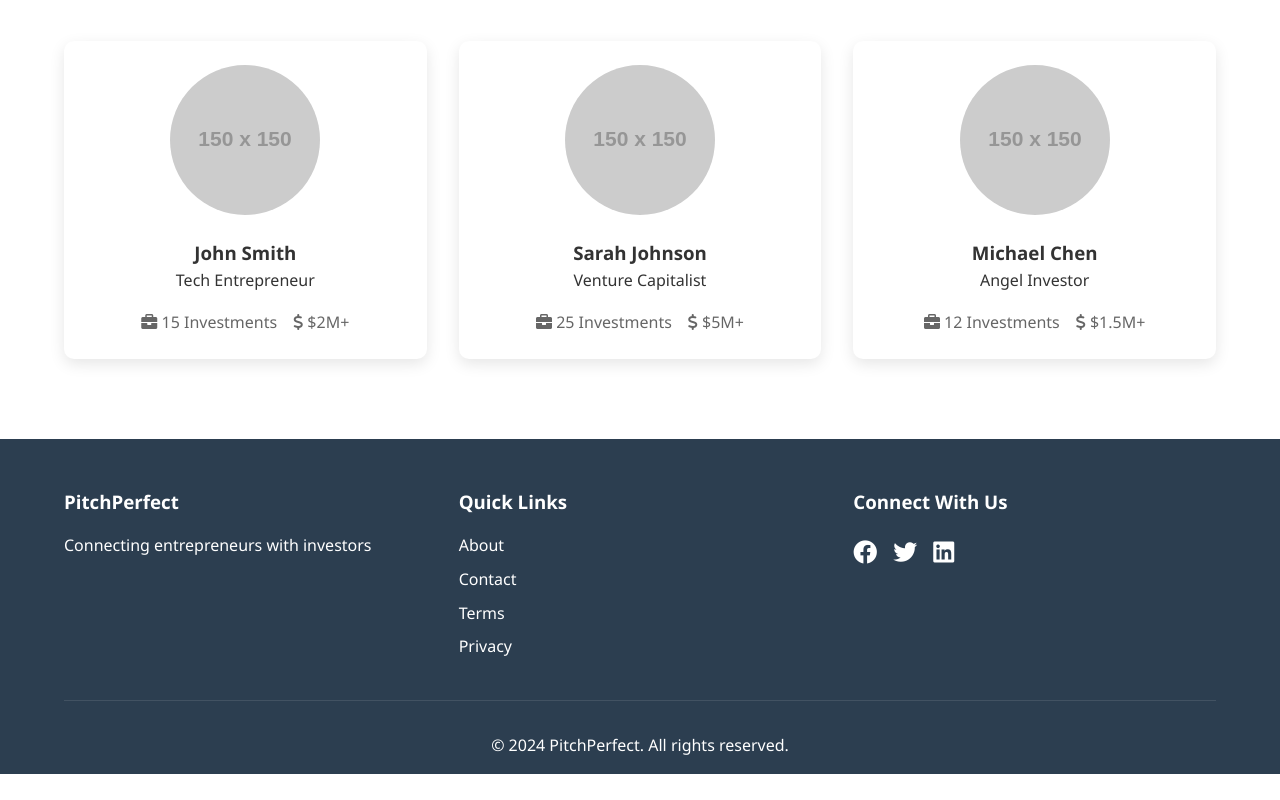
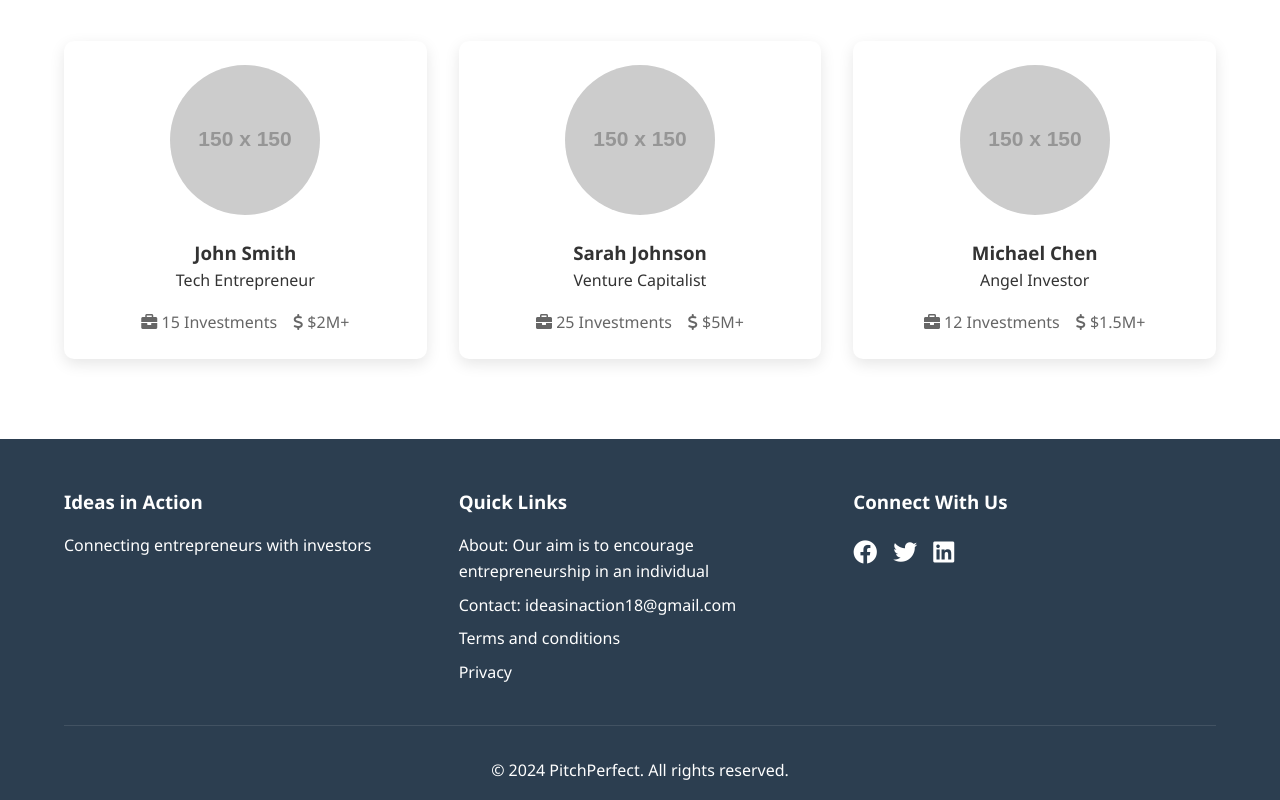
Before and after one commit to Lucifeet-007/Idea_in_action, a plain HTML site: page index.html in a window 1280 px wide. Shown: the part 1610-2410 px from the top of the page. Before the commit the page ends 2384 px from the top, so only its background shows below. Drawn offline with Linux system fonts and the light colour scheme; placeholder pictures from the web are drawn by us.

Commit message:
Update index.html

```diff
--- a/index.html
+++ b/index.html
@@ -9,7 +9,7 @@
 </head>
 <body>
     <nav class="navbar">
-        <div class="logo">PitchPerfect</div>
+        <div class="logo">Ideas in Action</div>
         <div class="nav-links">
             <a href="#home" class="active">Home</a>
             <a href="#pitches">Pitches</a>
@@ -28,6 +28,7 @@
                 <div class="cta-buttons">
                     <button class="btn-primary">Submit Your Pitch</button>
                     <button class="btn-secondary">Become an Investor</button>
+                    <button class="btn-secondary">Book a meeting with the investors</button>
                 </div>
             </div>
         </section>
@@ -121,14 +122,14 @@
     <footer>
         <div class="footer-content">
             <div class="footer-section">
-                <h3>PitchPerfect</h3>
+                <h3>Ideas in Action</h3>
                 <p>Connecting entrepreneurs with investors</p>
             </div>
             <div class="footer-section">
                 <h3>Quick Links</h3>
-                <a href="#about">About</a>
-                <a href="#contact">Contact</a>
-                <a href="#terms">Terms</a>
+                <a href="#about">About: Our aim is to encourage entrepreneurship in an individual</a>
+                <a href="#contact">Contact: ideasinaction18@gmail.com</a>
+                <a href="#terms">Terms and conditions</a>
                 <a href="#privacy">Privacy</a>
             </div>
             <div class="footer-section">
```
